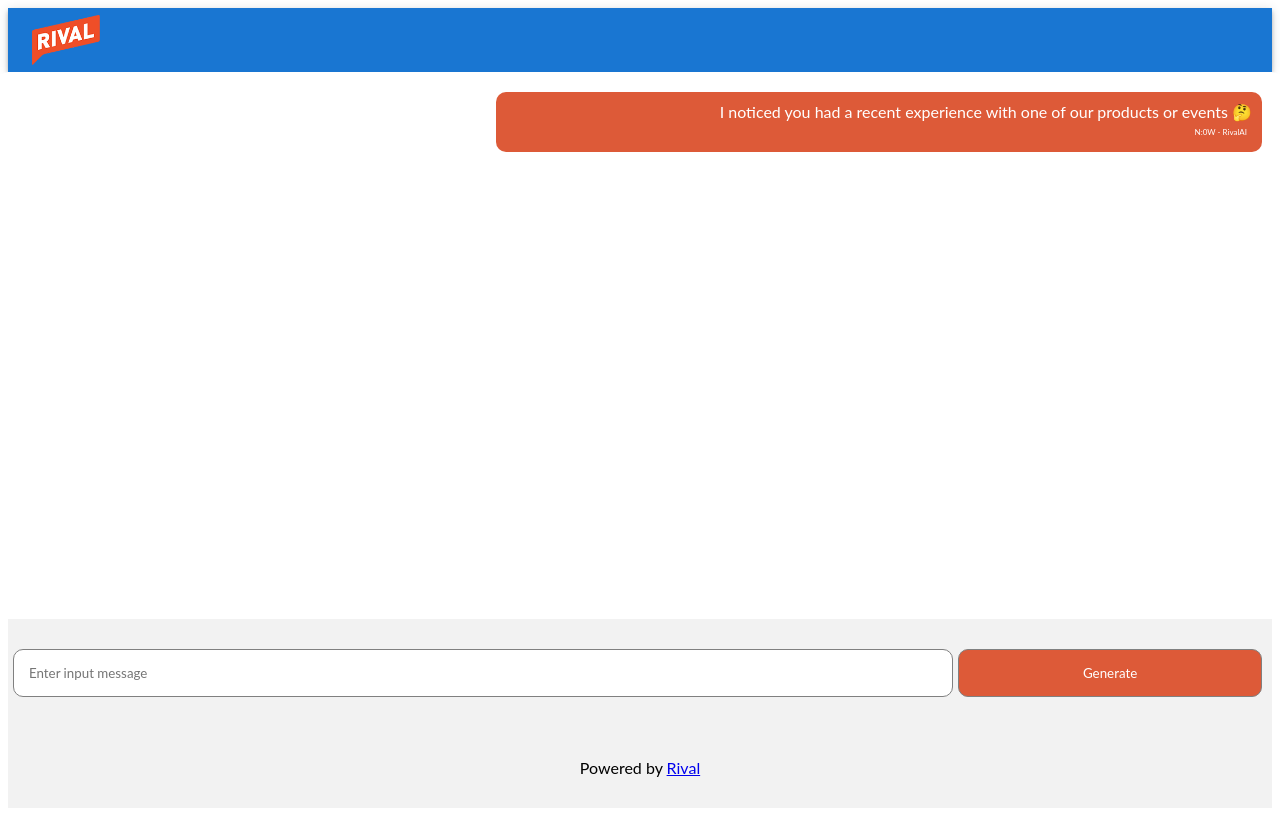
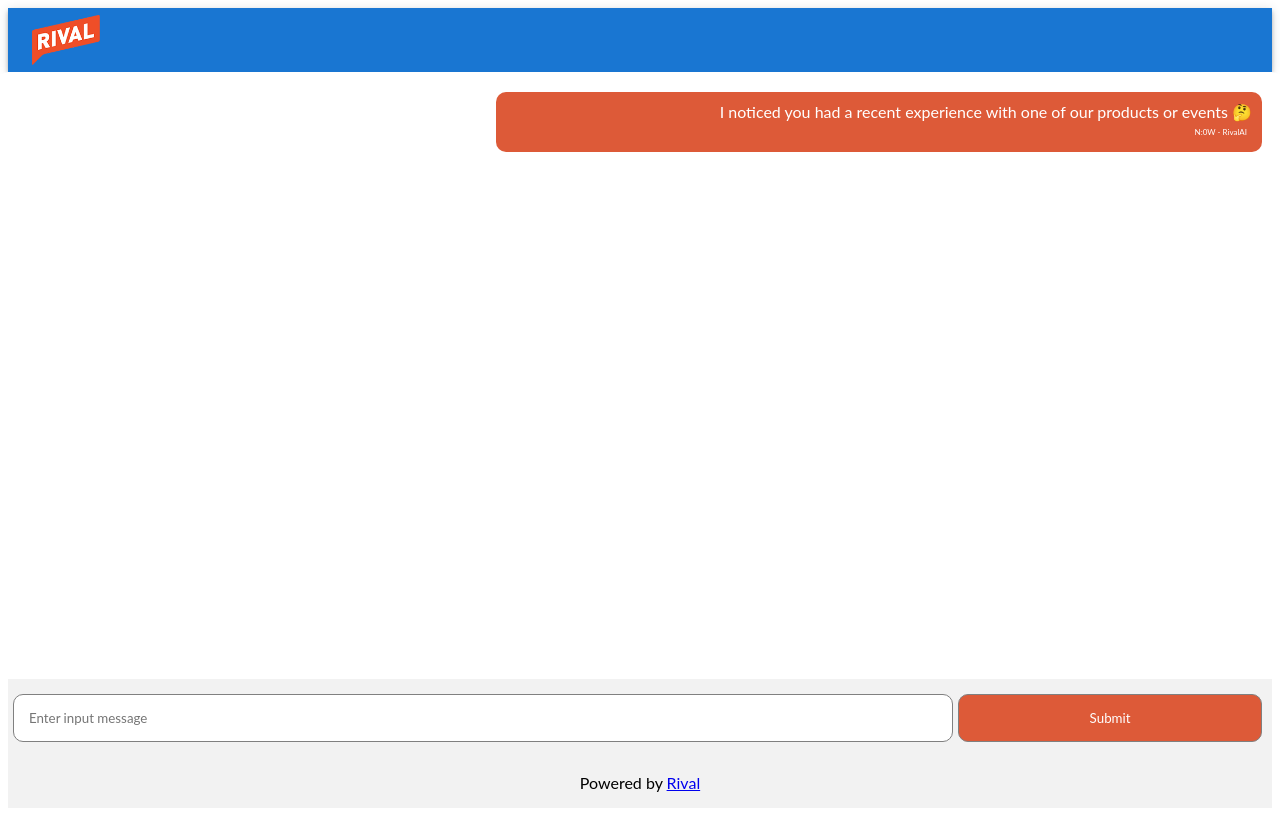
Before and after one commit to Ollstar/hybridnamegenerator, a Next.js app: page / in a window 1280 px wide. Built offline with nearby package versions, Linux system fonts and the light colour scheme.

Commit message:
Fixed footer position

```diff
--- a/pages/index.js
+++ b/pages/index.js
@@ -112,14 +112,14 @@ export default function Home() {
           />
                   </form>
           <button type="submit" className={styles.submit} disabled={isLoading} onClick={(e) => onSubmit(e)}>
-            {isLoading ? "Generating..." : "Generate"}
+            {isLoading ? "Generating..." : "Submit"}
           </button>
 
 
       </div>
-      <div className={styles.footer}>
+      <footer className={styles.footer}>
         <p>Powered by <a href="https://www.rivaltech.com/">Rival</a></p>
-      </div>
+      </footer>
     </div >
   );
 }
--- a/pages/index.module.css
+++ b/pages/index.module.css
@@ -57,8 +57,6 @@
   flex-direction: row;
   justify-content: space-between;
   align-items: center;
-  margin-top: 15px;
-  margin-bottom: 15px;
   font-family: "lato", sans-serif;
   }
   .input, .submit {
@@ -138,8 +136,6 @@
   flex-direction: row;
   justify-content: center;
   align-items: center;
-  margin-top: 15px;
-  margin-bottom: 15px;
   font-family: "lato", sans-serif;
 
 }
```
